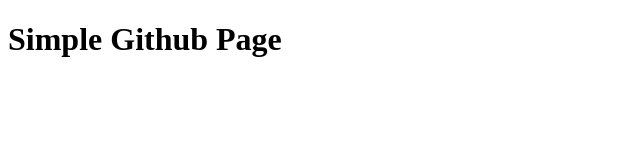
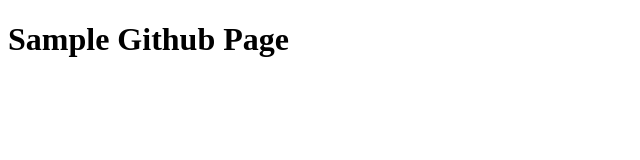
Before and after one commit to husnumulyadi/husnumulyadi.github.io, a plain HTML site: page index.html in a window 1280 px wide. Shown: the whole page, without its empty margins (0-640 px from the left). Drawn offline with Linux system fonts and the light colour scheme.

Commit message:
changes index.html from simple to sample

```diff
--- a/index.html
+++ b/index.html
@@ -8,7 +8,7 @@
 </head>
 <body>
 
-    <h1>Simple Github Page</h1>
+    <h1>Sample Github Page</h1>
 
 </body>
 </html>
```
